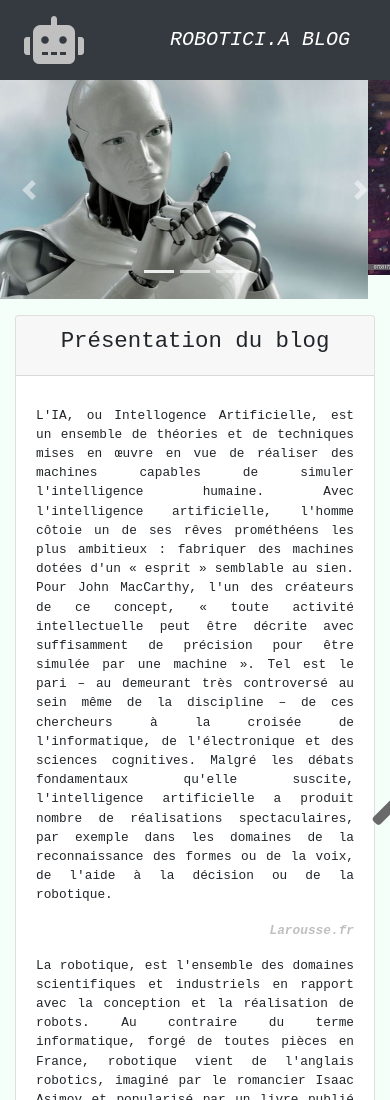
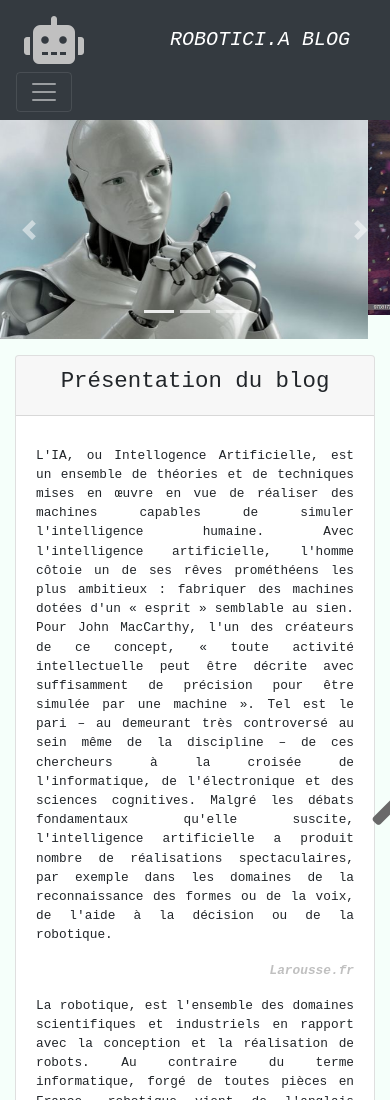
Before and after one commit to Chojiu15/projetblog, a plain HTML site: page index.html in a window 390 px wide. Shown: the top 1100 px of the page. Drawn offline with nearby package versions, Linux system fonts and the light colour scheme; a script that the page names is missing.

Commit message:
correction responsive menu, add menu burger

```diff
--- a/index.html
+++ b/index.html
@@ -29,7 +29,17 @@
             <nav class="navbar navbar-expand-lg navbar-dark bg-dark">
                 <i class="fas fa-robot mr-4 fa-2x p-2 bd-highlight"></i>
                 <i class="navbar-brand p-2 bd-highlight">ROBOTICI.A BLOG</i>
-
+                <button
+                    class="navbar-toggler"
+                    type="button"
+                    data-toggle="collapse"
+                    data-target="#navbarSupportedContent"
+                    aria-controls="navbarSupportedContent"
+                    aria-expanded="false"
+                    aria-label="Toggle navigation"
+                >
+                    <span class="navbar-toggler-icon"></span>
+                </button>
                 <div class="collapse navbar-collapse" id="navbarTogglerDemo03">
                     <ul class="navbar-nav mr-auto mt-2 mt-lg-0">
                         <li>
```
